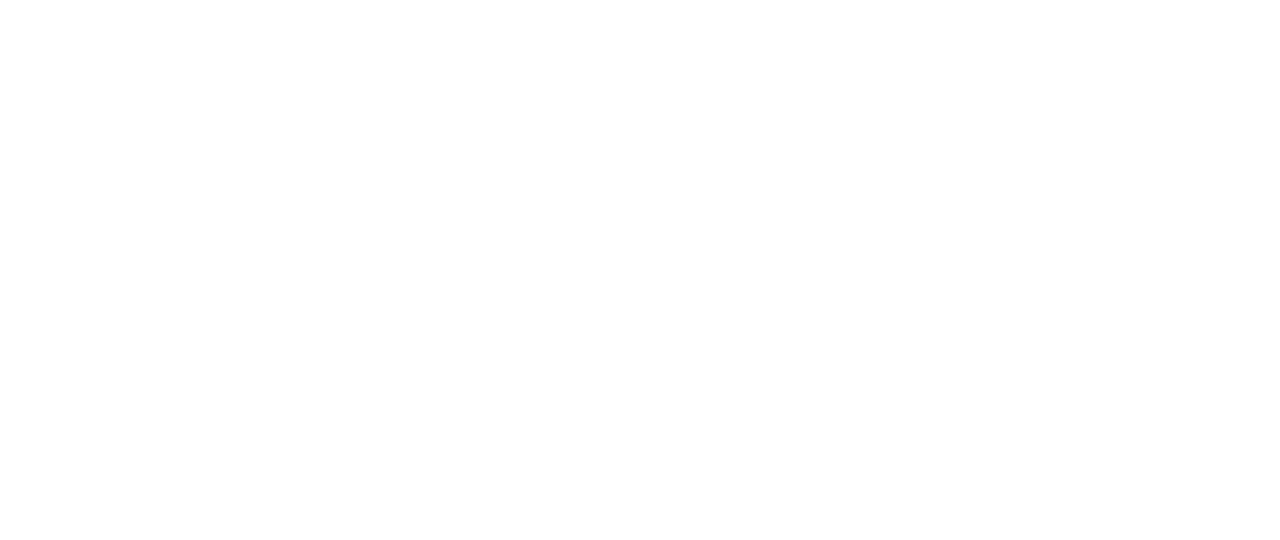
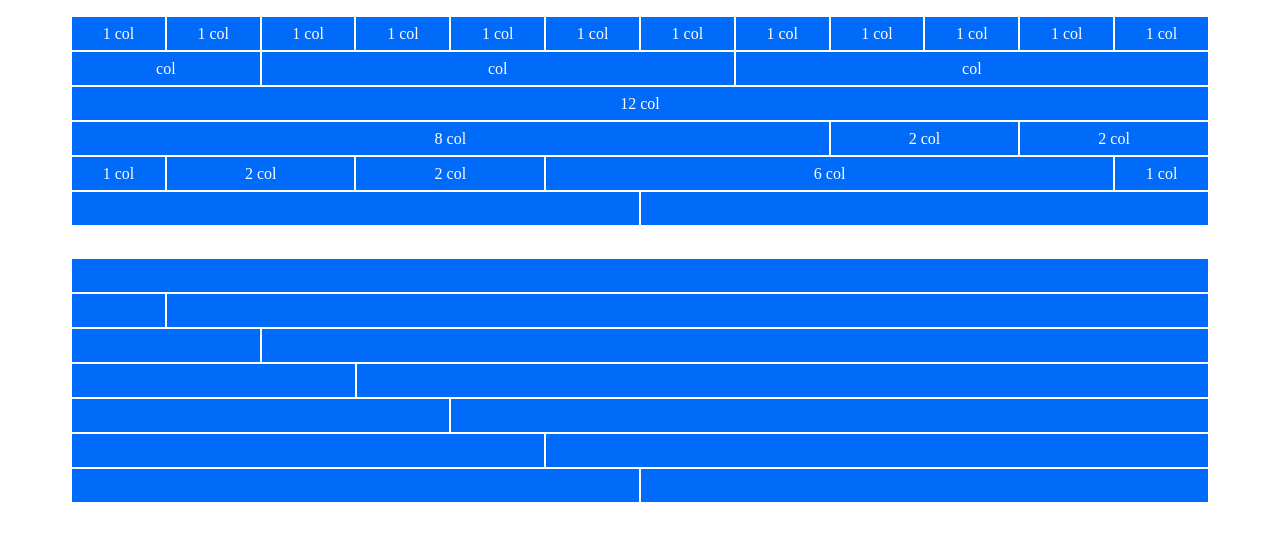
Before and after one commit to IreneCaiazzo/html-css-12bool, a plain HTML site: page index.html in a window 1280 px wide. Drawn offline with Linux system fonts and the light colour scheme; files that its build step writes are made by us from their sources.

Commit message:
add section 1 and 2

```diff
--- a/assets/12bool.css
+++ b/assets/12bool.css
@@ -0,0 +1,71 @@
+*{
+    margin: 0;
+    padding: 0;
+    box-sizing: border-box;
+}
+
+.container{
+    max-width: 1170px;
+    margin: 0 auto;
+    padding: 1rem;
+}
+
+.row{
+    display: flex;
+    flex-wrap: wrap;
+}
+
+.col{
+    display: flex;
+    justify-content: center;
+    align-items: center;
+    color: white;
+}
+
+.col-1{
+    flex-basis: calc((100% / 12) * 1) ;
+}
+
+.col-2{
+    flex-basis: calc((100% / 12) * 2) ;
+}
+
+.col-3{
+    flex-basis: calc((100% / 12) * 3) ;
+}
+
+.col-4{
+    flex-basis: calc((100% / 12) * 4) ;
+}
+
+.col-5{
+    flex-basis: calc((100% / 12) * 5) ;
+}
+
+.col-6{
+    flex-basis: calc((100% / 12) * 6) ;
+}
+
+.col-7{
+    flex-basis: calc((100% / 12) * 7) ;
+}
+
+.col-8{
+    flex-basis: calc((100% / 12) * 8) ;
+}
+
+.col-9{
+    flex-basis: calc((100% / 12) * 9) ;
+}
+
+.col-10{
+    flex-basis: calc((100% / 12) * 10) ;
+}
+
+.col-11{
+    flex-basis: calc((100% / 12) * 11) ;
+}
+
+.col-12{
+    flex-basis: calc((100% / 12) * 12) ;
+}
--- a/assets/style.css
+++ b/assets/style.css
@@ -3,3 +3,13 @@
     padding: 0;
     box-sizing: border-box;
 }
+
+.col{
+    background-color: #006AF9;
+    height: 35px;
+    border: 1px solid white;
+}
+
+.row .last{
+    margin-bottom: 1rem;
+}
--- a/index.html
+++ b/index.html
@@ -6,12 +6,107 @@
     <meta name="viewport" content="width=device-width, initial-scale=1.0">
     <title>12 Bool</title>
     <link rel="stylesheet" href="assets/12bool.css">
-    <link rel="stylesheet" href="style.css">
+    <link rel="stylesheet" href="assets/style.css">
 </head>
 
 <body>
 
+    <div class="container">
+        <div class="row">
+            <div class="col col-1">1 col</div>
+            <div class="col col-1">1 col</div>
+            <div class="col col-1">1 col</div>
+            <div class="col col-1">1 col</div>
+            <div class="col col-1">1 col</div>
+            <div class="col col-1">1 col</div>
+            <div class="col col-1">1 col</div>
+            <div class="col col-1">1 col</div>
+            <div class="col col-1">1 col</div>
+            <div class="col col-1">1 col</div>
+            <div class="col col-1">1 col</div>
+            <div class="col col-1">1 col</div>
+        </div>
 
+        <div class="row">
+            <div class="col col-2">col</div>
+            <div class="col col-5">col</div>
+            <div class="col col-5">col</div>
+        </div>
+
+        <div class="row">
+            <div class="col col-12">12 col</div>
+        </div>
+
+        <div class="row">
+            <div class="col col-8">8 col</div>
+            <div class="col col-2">2 col</div>
+            <div class="col col-2">2 col</div>
+        </div>
+
+        <div class="row">
+            <div class="col col-1">1 col</div>
+            <div class="col col-2">2 col</div>
+            <div class="col col-2">2 col</div>
+            <div class="col col-6">6 col</div>
+            <div class="col col-1">1 col</div>
+        </div>
+
+        <div class="row last">
+            <div class="col col-6">
+                <!-- <div class="row">
+                    <div class="col">Nested 2 col</div>
+                    <div class="col">Nested 2 col</div>
+                    <div class="col">Nested 8 col</div>
+                </div> -->
+            </div>
+
+            <div class="col col-6">
+                <!-- <div class="row">
+                    <div class="col"> Nested 6 col</div>
+                    <div class="col"> Nested 6 col</div>
+                </div> -->
+            </div>
+        </div>
+
+    </div>
+
+    <div class="container">
+
+        <div class="row">
+            <div class="col col-12"></div>
+        </div>
+
+        <div class="row">
+            <div class="col col-1"></div>
+            <div class="col col-11"></div>
+        </div>
+
+        <div class="row">
+            <div class="col col-2"></div>
+            <div class="col col-10"></div>
+        </div>
+
+        <div class="row">
+            <div class="col col-3"></div>
+            <div class="col col-9"></div>
+        </div>
+
+        <div class="row">
+            <div class="col col-4"></div>
+            <div class="col col-8"></div>
+        </div>
+
+        <div class="row">
+            <div class="col col-5"></div>
+            <div class="col col-7"></div>
+        </div>
+
+        <div class="row last">
+            <div class="col col-6"></div>
+            <div class="col col-6"></div>
+        </div>
+
+    </div>
 
 </body>
 
```
